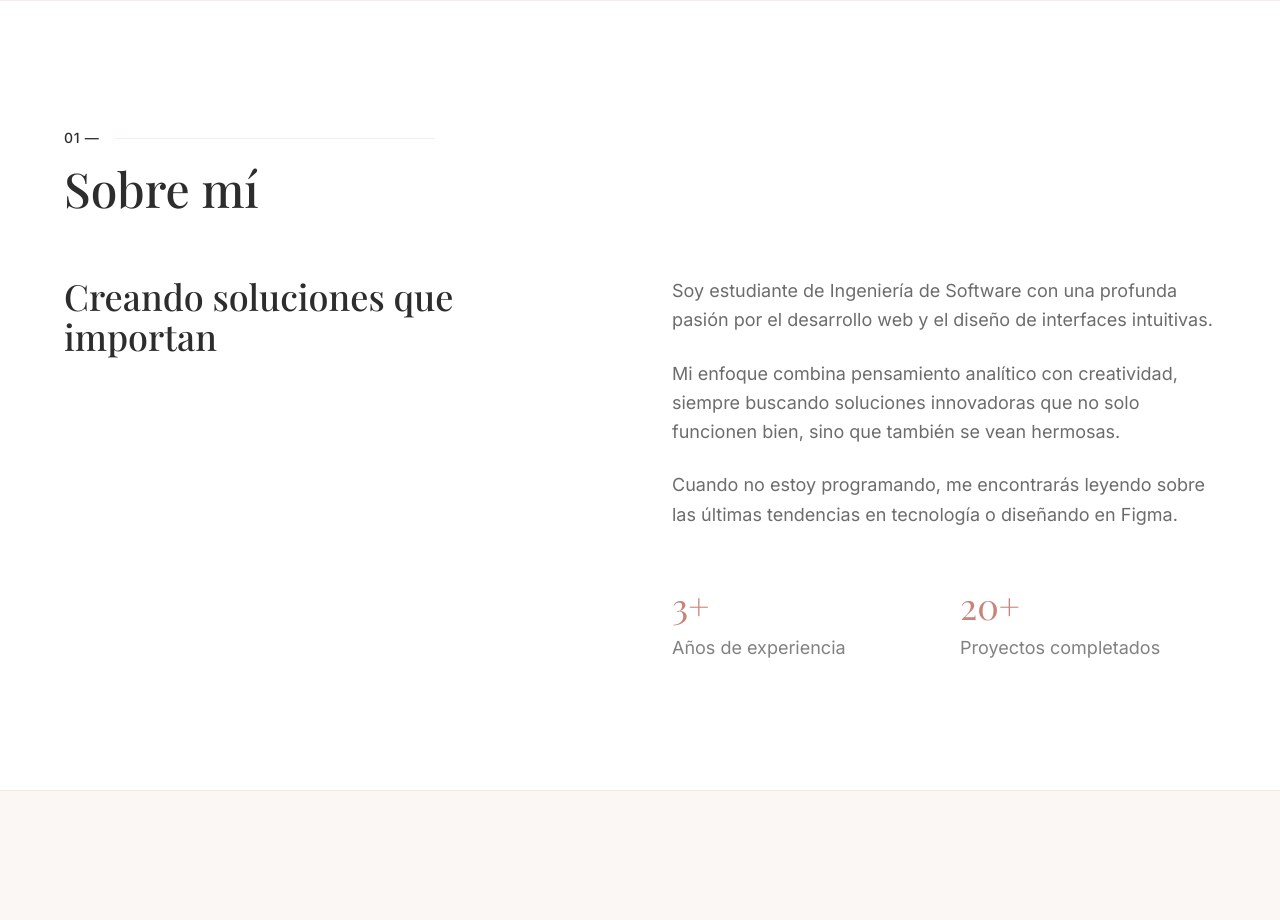
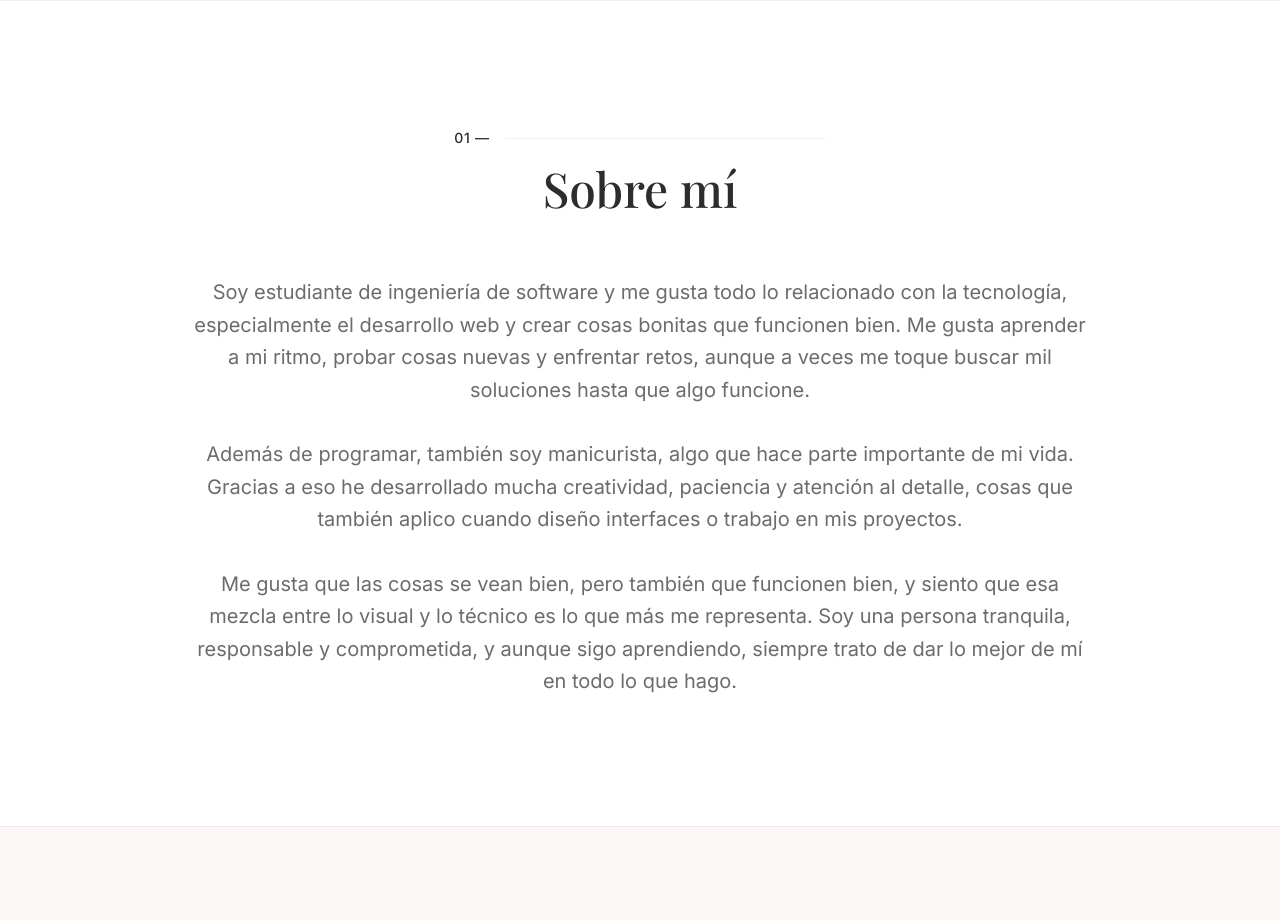
Before and after one commit to AlejandraMontillaucc/Mi-Portafolio-, a Next.js app: page / in a window 1280 px wide. Shown: the part 800-1720 px from the top of the page. Built offline with nearby package versions, Linux system fonts and the light colour scheme; no server answers.

Commit message:
modificando parte de acerca de mi

```diff
--- a/components/About.tsx
+++ b/components/About.tsx
@@ -3,18 +3,6 @@
 import React from 'react';
 import { useTranslations } from 'next-intl';
 import SectionTitle from "./SectionTitle";
-
-interface StatProps {
-  value: string;
-  label: string;
-}
-
-const Stat = ({ value, label }: StatProps) => (
-  <div className="space-y-2">
-    <div className="font-serif text-4xl text-primary">{value}</div>
-    <div className="text-foreground/60">{label}</div>
-  </div>
-);
 
 export default function About() {
   const t = useTranslations('about');
@@ -23,24 +11,13 @@ export default function About() {
     <section id="sobre-mi" className="relative px-6 py-32">
       <div className="absolute top-0 left-0 right-0 h-px bg-border" />
 
-      <div className="mx-auto max-w-6xl">
-        <SectionTitle number="01" title={t('title')} />
+      <div className="mx-auto max-w-4xl">
+        <SectionTitle number="01" title={t('title')} centered />
 
-        <div className="grid items-start gap-16 md:grid-cols-2">
-          <h3 className="font-serif text-3xl text-foreground md:text-4xl">
-            {t('subtitle')}
-          </h3>
-
-          <div className="space-y-6 text-lg leading-relaxed text-foreground/70">
-            <p>{t('p1')}</p>
-            <p>{t('p2')}</p>
-            <p>{t('p3')}</p>
-
-            <div className="grid grid-cols-2 gap-8 pt-8">
-              <Stat value="3+" label={t('years')} />
-              <Stat value="20+" label={t('projects')} />
-            </div>
-          </div>
+        <div className="mt-16 space-y-8 text-lg leading-relaxed text-foreground/70 text-center md:text-xl">
+          <p>{t('p1')}</p>
+          <p>{t('p2')}</p>
+          <p>{t('p3')}</p>
         </div>
       </div>
     </section>
--- a/i18n/en.json
+++ b/i18n/en.json
@@ -16,14 +16,11 @@
     "contact": "Contact"
   },
   "about": {
-  "title": "About me",
-  "subtitle": "Creating solutions that matter",
-  "p1": "I'm a Software Engineering student with a deep passion for web development and intuitive interface design.",
-  "p2": "My approach combines analytical thinking with creativity, always looking for innovative solutions that not only work well, but also look beautiful.",
-  "p3": "When I'm not coding, you'll find me reading about the latest tech trends or designing in Figma.",
-  "years": "Years of experience",
-  "projects": "Completed projects"
-},
+    "title": "About me",
+    "p1": "I am a software engineering student and I love everything related to technology, especially web development and creating beautiful things that work well. I like to learn at my own pace, try new things and face challenges, even if sometimes I have to look for a thousand solutions until something works.",
+    "p2": "In addition to programming, I am also a manicurist, something that is an important part of my life. Thanks to that I have developed a lot of creativity, patience and attention to detail, things that I also apply when I design interfaces or work on my projects.",
+    "p3": "I like things to look good, but also to work well, and I feel that this mixture between the visual and the technical is what represents me most. I am a calm, responsible and committed person, and although I am still learning, I always try to give my best in everything I do."
+  },
 "experience": {
   "title": "Professional Experience",
   "job1title": "Full Stack Developer",
--- a/i18n/es.json
+++ b/i18n/es.json
@@ -17,12 +17,9 @@
   },
   "about": {
     "title": "Sobre mí",
-    "subtitle": "Creando soluciones que importan",
-    "p1": "Soy estudiante de Ingeniería de Software con una profunda pasión por el desarrollo web y el diseño de interfaces intuitivas.",
-    "p2": "Mi enfoque combina pensamiento analítico con creatividad, siempre buscando soluciones innovadoras que no solo funcionen bien, sino que también se vean hermosas.",
-    "p3": "Cuando no estoy programando, me encontrarás leyendo sobre las últimas tendencias en tecnología o diseñando en Figma.",
-    "years": "Años de experiencia",
-    "projects": "Proyectos completados"
+    "p1": "Soy estudiante de ingeniería de software y me gusta todo lo relacionado con la tecnología, especialmente el desarrollo web y crear cosas bonitas que funcionen bien. Me gusta aprender a mi ritmo, probar cosas nuevas y enfrentar retos, aunque a veces me toque buscar mil soluciones hasta que algo funcione.",
+    "p2": "Además de programar, también soy manicurista, algo que hace parte importante de mi vida. Gracias a eso he desarrollado mucha creatividad, paciencia y atención al detalle, cosas que también aplico cuando diseño interfaces o trabajo en mis proyectos.",
+    "p3": "Me gusta que las cosas se vean bien, pero también que funcionen bien, y siento que esa mezcla entre lo visual y lo técnico es lo que más me representa. Soy una persona tranquila, responsable y comprometida, y aunque sigo aprendiendo, siempre trato de dar lo mejor de mí en todo lo que hago."
   },
   "projects": {
     "title": "Proyectos Destacados",
```
